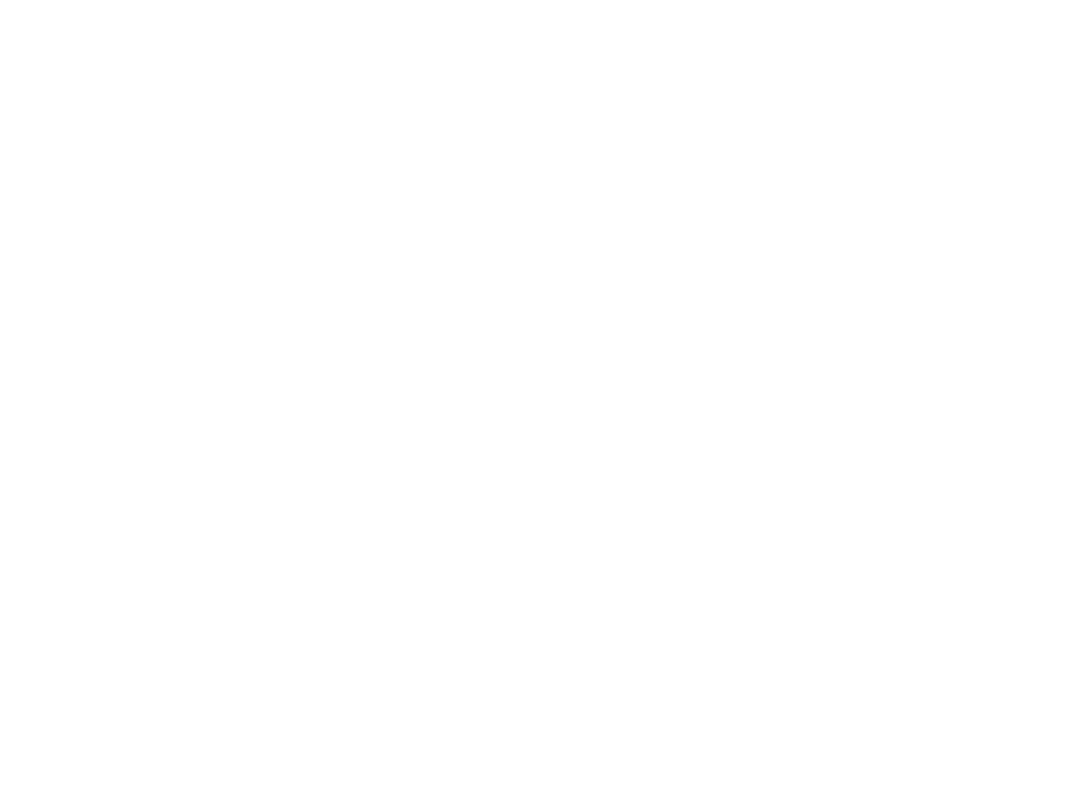
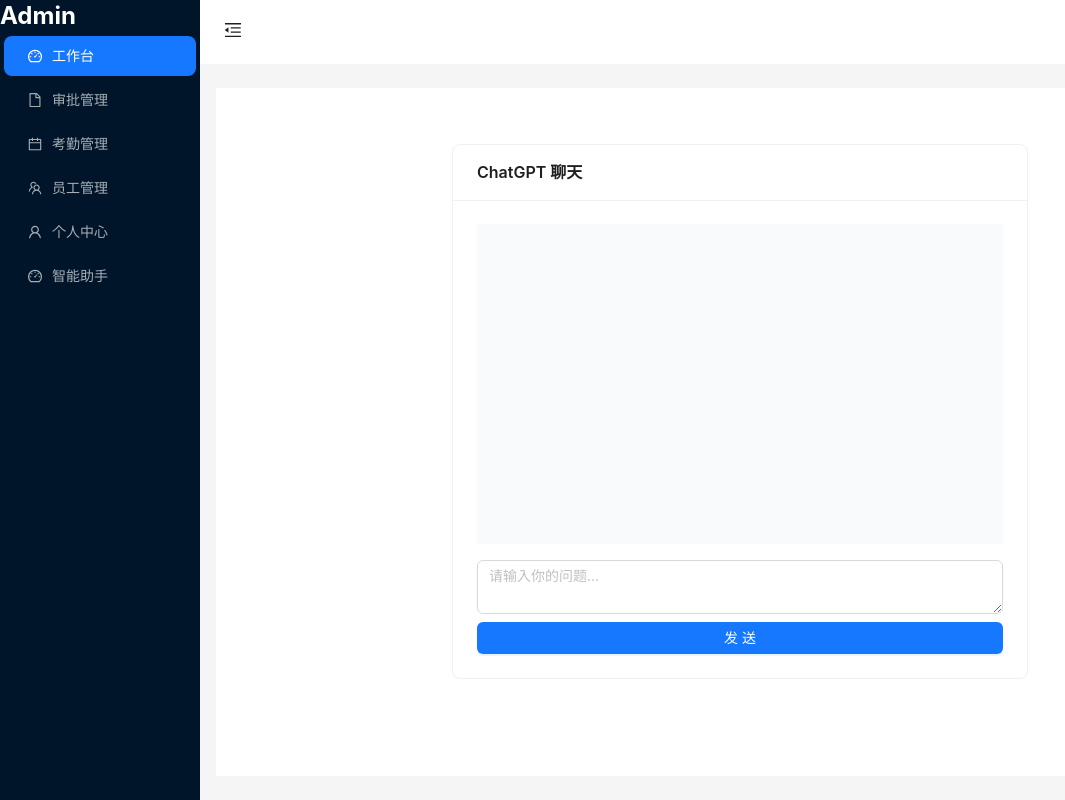
Before and after one commit to RenektonChr/cloudflare-example, a React app: page /chat in a window 1280 px wide. Before the commit this address had no page. Shown: the whole page, without its empty margins (0-1065 px from the left). Built offline with nearby package versions, Linux system fonts and the light colour scheme.

Commit message:
feat: chatGPT

```diff
--- a/package.json
+++ b/package.json
@@ -18,6 +18,7 @@
     "antd": "^5.0.0",
     "axios": "^1.3.4",
     "dayjs": "^1.11.7",
+    "graphql-request": "^7.1.2",
     "react": "^18.2.0",
     "react-dom": "^18.2.0",
     "react-redux": "^8.0.5",
--- /dev/null
+++ b/src/components/ChatGPTPanel.tsx
@@ -0,0 +1,74 @@
+import React, { useState } from 'react';
+import { Card, Input, Button, Spin } from 'antd';
+// @ts-ignore
+import { request, gql } from 'graphql-request';
+
+const endpoint = 'https://your-graphql-endpoint.com/graphql'; // 替换为你的GraphQL地址
+
+const CHAT_QUERY = gql`
+  query Chat($messages: [String!]!) {
+    chat(messages: $messages)
+  }
+`;
+
+type ChatRole = 'user' | 'bot';
+interface ChatMessage {
+  role: ChatRole;
+  content: string;
+}
+
+const ChatGPTPanel: React.FC = () => {
+  const [messages, setMessages] = useState<ChatMessage[]>([]);
+  const [input, setInput] = useState('');
+  const [loading, setLoading] = useState(false);
+
+  const sendMessage = async () => {
+    if (!input.trim()) return;
+    const newMessages: ChatMessage[] = [...messages, { role: 'user', content: input }];
+    setMessages(newMessages);
+    setInput('');
+    setLoading(true);
+    try {
+      const res: { chat: string } = await request(endpoint, CHAT_QUERY, {
+        messages: newMessages.map(m => m.content),
+      });
+      setMessages([...newMessages, { role: 'bot', content: res.chat }]);
+    } catch (e) {
+      setMessages([...newMessages, { role: 'bot', content: '出错了，请稍后再试。' }]);
+    }
+    setLoading(false);
+  };
+
+  return (
+    <Card title="ChatGPT 聊天" className="max-w-xl mx-auto mt-8">
+      <div className="h-80 overflow-y-auto bg-gray-50 p-4 rounded mb-4">
+        {messages.map((msg, idx) => (
+          <div key={idx} className={`mb-2 ${msg.role === 'user' ? 'text-right' : 'text-left'}`}>
+            <span className={msg.role === 'user' ? 'bg-blue-100 text-blue-800 px-2 py-1 rounded' : 'bg-gray-200 text-gray-800 px-2 py-1 rounded'}>
+              {msg.content}
+            </span>
+          </div>
+        ))}
+        {loading && <Spin />}
+      </div>
+      <Input.TextArea
+        rows={2}
+        value={input}
+        onChange={e => setInput(e.target.value)}
+        onPressEnter={e => { if (!e.shiftKey) { e.preventDefault(); sendMessage(); } }}
+        placeholder="请输入你的问题..."
+        disabled={loading}
+      />
+      <Button
+        type="primary"
+        className="mt-2 w-full"
+        onClick={sendMessage}
+        loading={loading}
+      >
+        发送
+      </Button>
+    </Card>
+  );
+};
+
+export default ChatGPTPanel;
--- a/src/layouts/MainLayout.tsx
+++ b/src/layouts/MainLayout.tsx
@@ -47,6 +47,11 @@
       icon: <UserOutlined />,
       label: ROUTE_TITLES.PROFILE,
     },
+    {
+      key: ROUTES.CHAT.slice(1),
+      icon: <DashboardOutlined />,
+      label: ROUTE_TITLES.CHAT,
+    },
   ];
 
   return (
--- /dev/null
+++ b/src/pages/Chat.tsx
@@ -0,0 +1,6 @@
+import React from 'react';
+import ChatGPTPanel from '../components/ChatGPTPanel';
+
+const Chat: React.FC = () => <ChatGPTPanel />;
+
+export default Chat;
--- a/src/routes/constants.ts
+++ b/src/routes/constants.ts
@@ -6,6 +6,7 @@
   EMPLOYEE: '/employee',
   PROFILE: '/profile',
   LOGIN: '/login',
+  CHAT: '/chat',
 } as const;
 
 // 路由配置类型
@@ -20,4 +21,5 @@
   EMPLOYEE: '员工管理',
   PROFILE: '个人中心',
   LOGIN: '登录',
+  CHAT: '智能助手',
 };
--- a/src/routes/index.tsx
+++ b/src/routes/index.tsx
@@ -6,6 +6,7 @@
 import Attendance from '../pages/Attendance';
 import Employee from '../pages/Employee';
 import Profile from '../pages/Profile';
+import Chat from '../pages/Chat';
 import PrivateRoute from './PrivateRoute';
 
 // 定义路由配置
@@ -42,6 +43,10 @@
         path: 'profile',
         element: <Profile />,
       },
+      {
+        path: 'chat',
+        element: <Chat />,
+      },
     ],
   },
 ];
```
Also changed, not shown: 1 other file (tests, documents, lock files or other folders).
